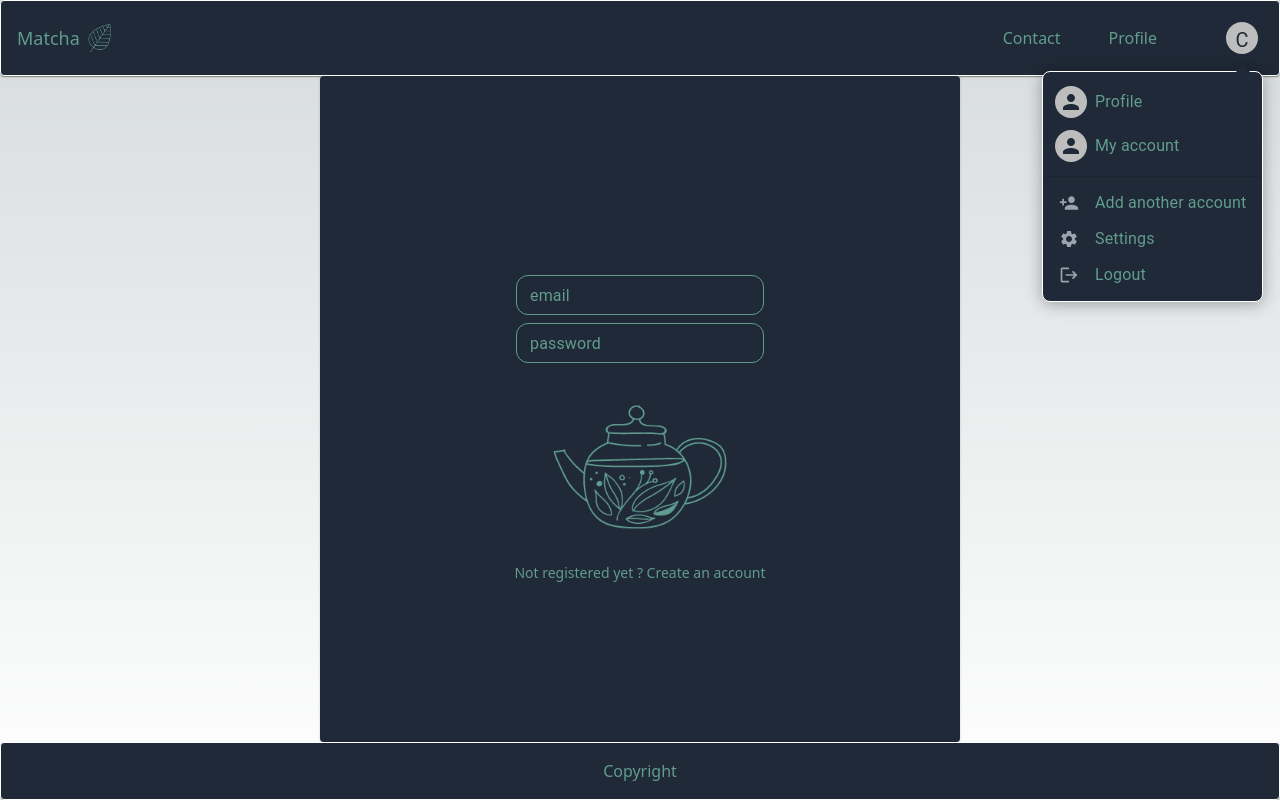
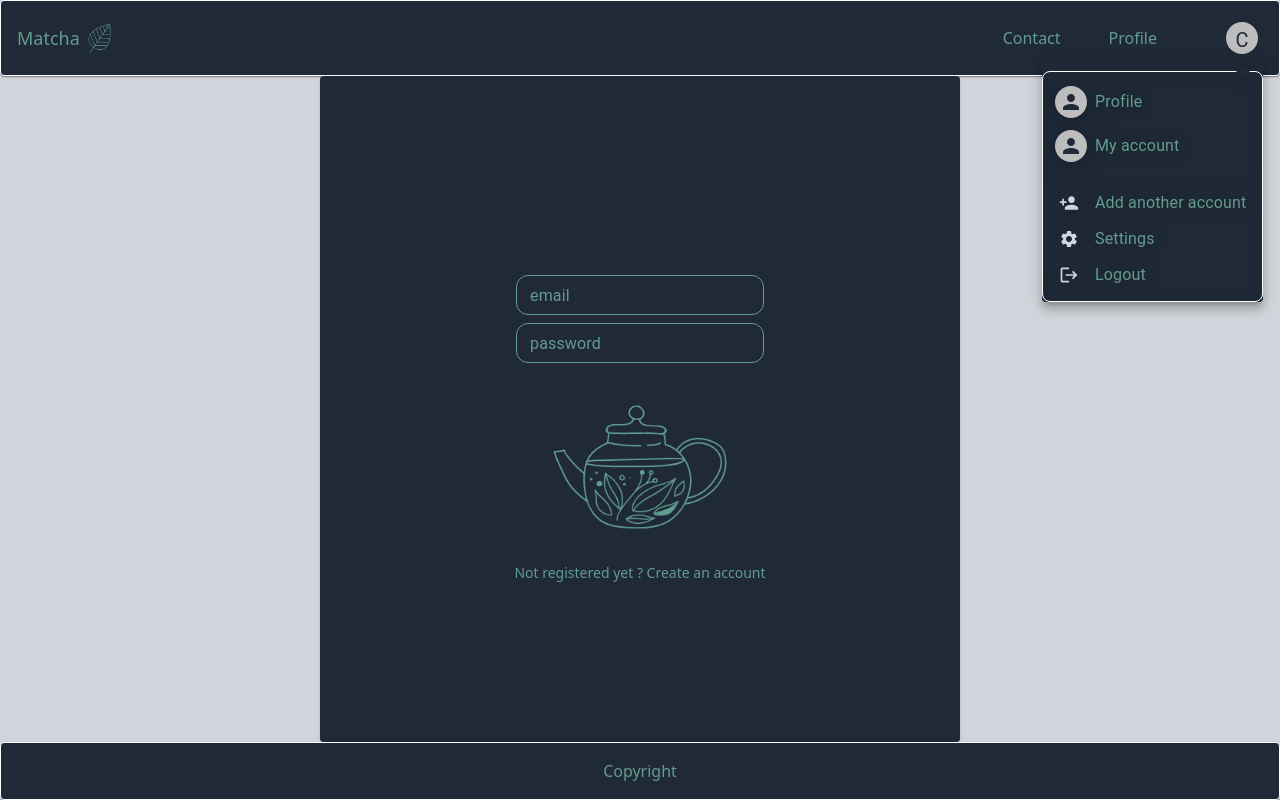
Before and after one commit to claire-d-b/Matcha_front_local, a Next.js app: page / in a window 1280 px wide. Both pictures are taken after a click on the button "Account settings". Built offline with nearby package versions, Linux system fonts and the light colour scheme.

Commit message:
clean code remove deprecated paperprops

```diff
--- a/src/app/Cnav.tsx
+++ b/src/app/Cnav.tsx
@@ -33,26 +33,14 @@ const _: React.FC<ComponentProps> = ({ className }) => {
         <div className="font-thin">Contact</div>
         <div className="font-thin">Profile</div>
         <Tooltip title="Account settings">
-          <IconButton
-            onClick={handleClick}
-            size="small"
-            sx={{ ml: 2 }}
-            aria-controls={open ? 'account-menu' : undefined}
-            aria-haspopup="true"
-            aria-expanded={open ? 'true' : undefined}
-          >
+          <IconButton onClick={handleClick} size="small" sx={{ ml: 2 }}
+          aria-controls={open ? 'account-menu' : undefined} aria-haspopup="true" aria-expanded={open ? 'true' : undefined} >
             <Avatar className="pt-1" sx={{ width: 32, height: 32 }}>C</Avatar>
           </IconButton>
         </Tooltip>
       </div>
-      <Menu
-        anchorEl={anchorEl}
-        id="account-menu"
-        open={open}
-        onClose={handleClose}
-        onClick={handleClose}
-        PaperProps={{
-          elevation: 0,
+      <Menu anchorEl={anchorEl} id="account-menu" open={open} onClose={handleClose} onClick={handleClose}
+        MenuListProps={{
           sx: {
             border: '1px solid white',
             borderRadius: '8px',
@@ -91,19 +79,19 @@ const _: React.FC<ComponentProps> = ({ className }) => {
         <Divider />
         <MenuItem onClick={handleClose} className="text-sm font-thin">
           <ListItemIcon>
-            <PersonAdd fontSize="small" className="text-sm text-gray-400" />
+            <PersonAdd fontSize="small" className="text-sm text-gray-300" />
           </ListItemIcon>
           Add another account
         </MenuItem >
         <MenuItem onClick={handleClose} className="text-sm font-thin">
           <ListItemIcon>
-            <Settings fontSize="small" className="text-gray-400" />
+            <Settings fontSize="small" className="text-gray-300" />
           </ListItemIcon>
           Settings
         </MenuItem>
         <MenuItem onClick={handleClose} className="text-sm font-thin">
           <ListItemIcon>
-            <Logout fontSize="small" className="text-gray-400" />
+            <Logout fontSize="small" className="text-gray-300" />
           </ListItemIcon>
           Logout
         </MenuItem>
--- a/src/app/Ctextfield.tsx
+++ b/src/app/Ctextfield.tsx
@@ -3,6 +3,7 @@ import TextField from '@mui/material/TextField';
 
 
 interface ComponentProps {
+    opts: any
     type: any
     size: any
     variant: any
@@ -10,9 +11,9 @@ interface ComponentProps {
 }
 
 
-const _: React.FC<ComponentProps> = ({ type, size, variant, label}) => {
+const _: React.FC<ComponentProps> = ({ opts, type, size, variant, label}) => {
     return (
-        <TextField type={type} size={size} variant={variant} label={label} />
+        <TextField className={opts} type={type} size={size} variant={variant} label={label} />
     );
 };
 
--- a/src/app/page.tsx
+++ b/src/app/page.tsx
@@ -14,7 +14,7 @@ import theme from './theme'
 export default function Home() {
   return (
     <ThemeProvider theme={theme}>
-      <div className="flex flex-col h-screen w-screen">
+      <div className="flex flex-col h-screen w-screen bg-gray-300">
         <Paper className="p-4 border border-white flex w-full justify-center items-center bg-gray-800">
           <Ctitle opts="text-lg font-light" title="Matcha" />
           <Image className="w-10 h-auto" src={LeafImage} alt="leaf" />
@@ -24,8 +24,8 @@ export default function Home() {
           <div className='w-1/4 flex-shrink'></div>
           <Paper className="rounded-none h-full w-1/2 p-2 flex flex-col flex-grow flex-shrink-0 justify-center items-center">
             <div className="pt-10 gap-2 flex flex-col justify-start items-center">
-              <Ctextfield type="email" size="small" variant="outlined" label="email" />
-              <Ctextfield type="password" size="small" variant="outlined" label="password" />
+              <Ctextfield opts="" type="email" size="small" variant="outlined" label="email" />
+              <Ctextfield opts="" type="password" size="small" variant="outlined" label="password" />
               <Image className="w-48 h-auto" src={TeaImage} alt="matcha" />
             </div>
             <div className="text-sm font-thin">Not registered yet ? <a href='#'>Create an account</a></div>
```
